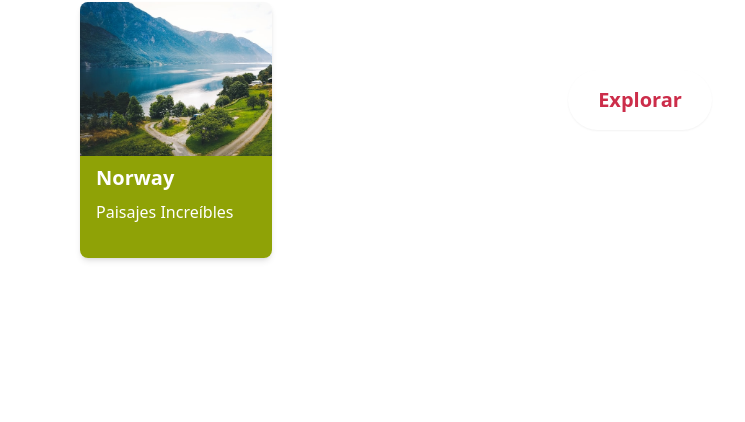
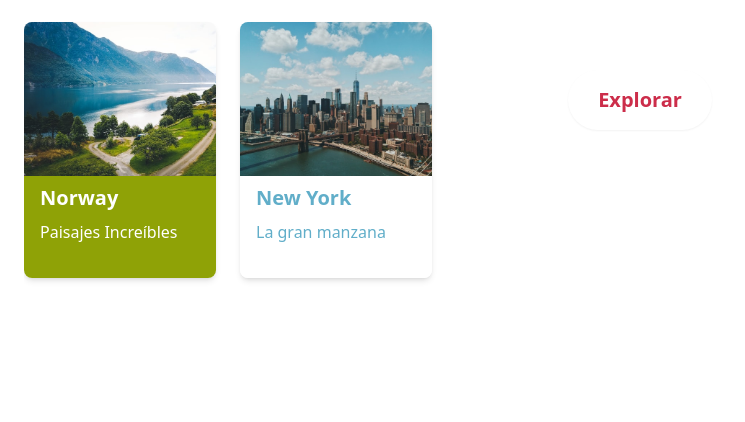
Before and after one commit to Nefiox/Gogo-Travel, a website: page public/index.html in a window 1280 px wide. Shown: the part 378-800 px from the top of the page, without its empty margins (0-745 px from the left). Drawn offline with Linux system fonts and the light colour scheme.

Commit message:
Recomendations

```diff
--- a/public/index.html
+++ b/public/index.html
@@ -25,12 +25,22 @@
                 </div>
             </div>
         </div>
-        <div class="p-20" id="recomendadas">
-            <div class="Card">
-                <div class="w-full h-3/5 rounded-t-lg bg-norway bg-cover"></div>
-                <div class="w-full h-2/5 bg-secondary rounded-b-lg">
-                    <p class="text-white font-bold text-xl px-4 py-2">Norway</p>
-                    <p class="text-white px-4">Paisajes Increíbles</p>
+        <div class="p-6" id="recomendados">
+            <p class="text-3xl font-semibold text-primary">Recomendados</p>
+            <div class="w-auto h-72 items-center mt-6 overflow-x-auto flex overscroll-x-contain space-x-6">
+                <div class="Card">
+                    <div class="w-full h-3/5 rounded-t-lg bg-norway bg-cover"></div>
+                    <div class="w-full h-2/5 bg-secondary rounded-b-lg">
+                        <p class="text-white font-bold text-xl px-4 py-2">Norway</p>
+                        <p class="text-white px-4">Paisajes Increíbles</p>
+                    </div>
+                </div>
+                <div class="Card">
+                    <div class="w-full h-3/5 rounded-t-lg bg-new_york bg-cover"></div>
+                    <div class="w-full h-2/5 bg-white rounded-b-lg">
+                        <p class="text-terciary font-bold text-xl px-4 py-2">New York</p>
+                        <p class="text-terciary px-4">La gran manzana</p>
+                    </div>
                 </div>
             </div>
         </div>
--- a/src/css/tailwind.css
+++ b/src/css/tailwind.css
@@ -3,5 +3,5 @@
 @tailwind utilities;
 
 .Card {
-    @apply w-48 h-64 shadow-md rounded-lg
+    @apply w-48 h-64 shadow-md rounded-lg flex-none
 }
```
Also changed, not shown: public/css/tailwind.css.
